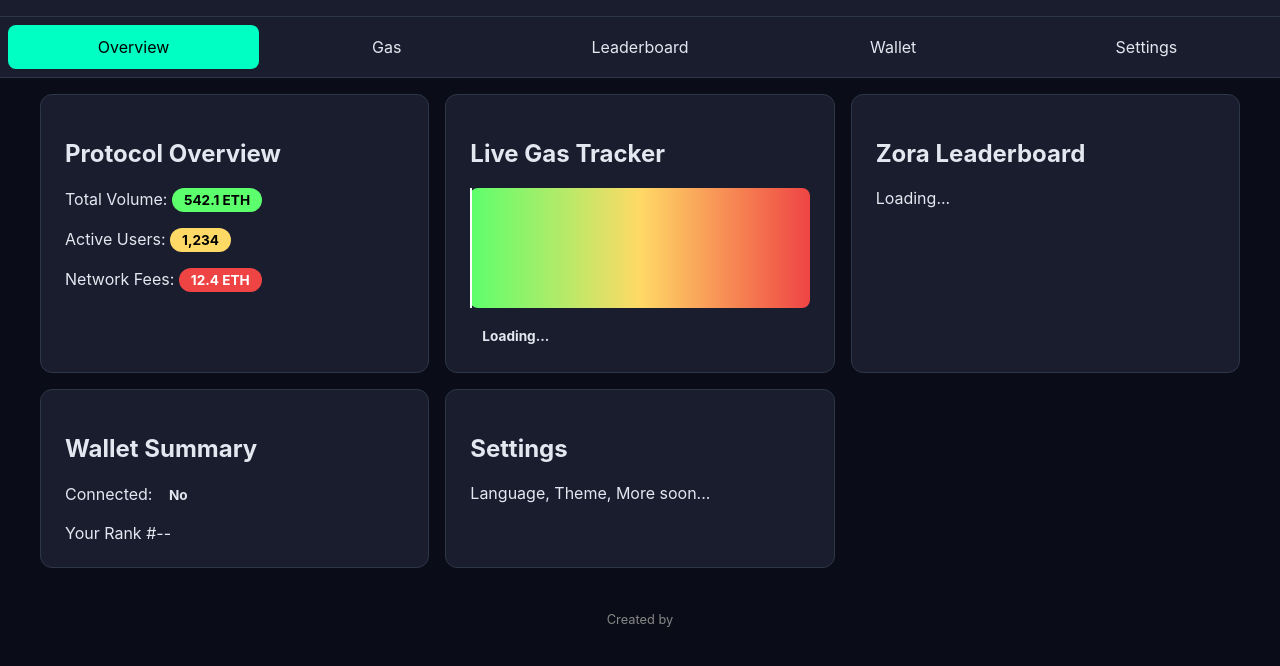
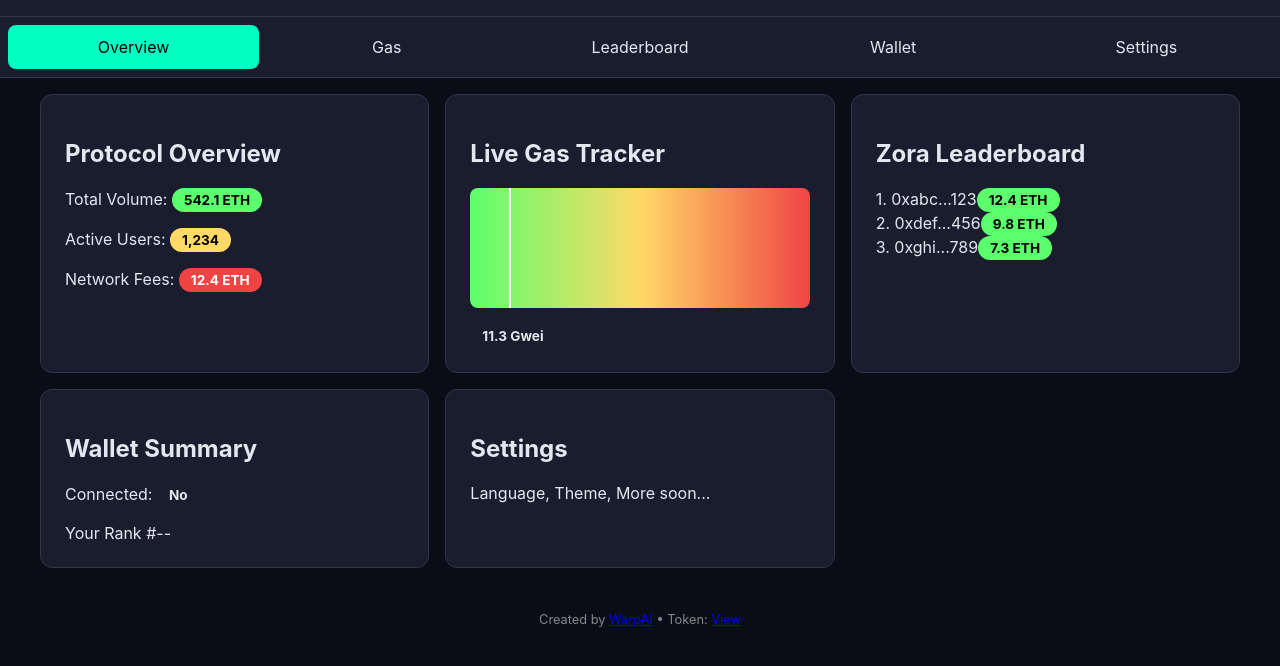
Before and after one commit to gascheckking/Onchain-Activity-1, a plain HTML site: page index.html in a window 1280 px wide. Shown: the part 98-764 px from the top of the page. Drawn offline with Linux system fonts and the light colour scheme.

Commit message:
Update index.html

```diff
--- a/index.html
+++ b/index.html
@@ -65,4 +65,12 @@
 
   <footer class="footer">
     <p>
-      Created by <a href="https://zora.co/0xa8b817f09702c8d77f
+      Created by <a href="https://zora.co/0xa8b817f09702c8d77fdb6d7d677a30cba5c9d7b9" target="_blank">WarpAI</a>
+      • Token:
+      <a href="https://zora.co/coin/base:0x8ab57bdfc4e900b62f309bfaa6e1802755330ca6" target="_blank">View</a>
+    </p>
+  </footer>
+
+  <script src="script.js"></script>
+</body>
+</html>
```
